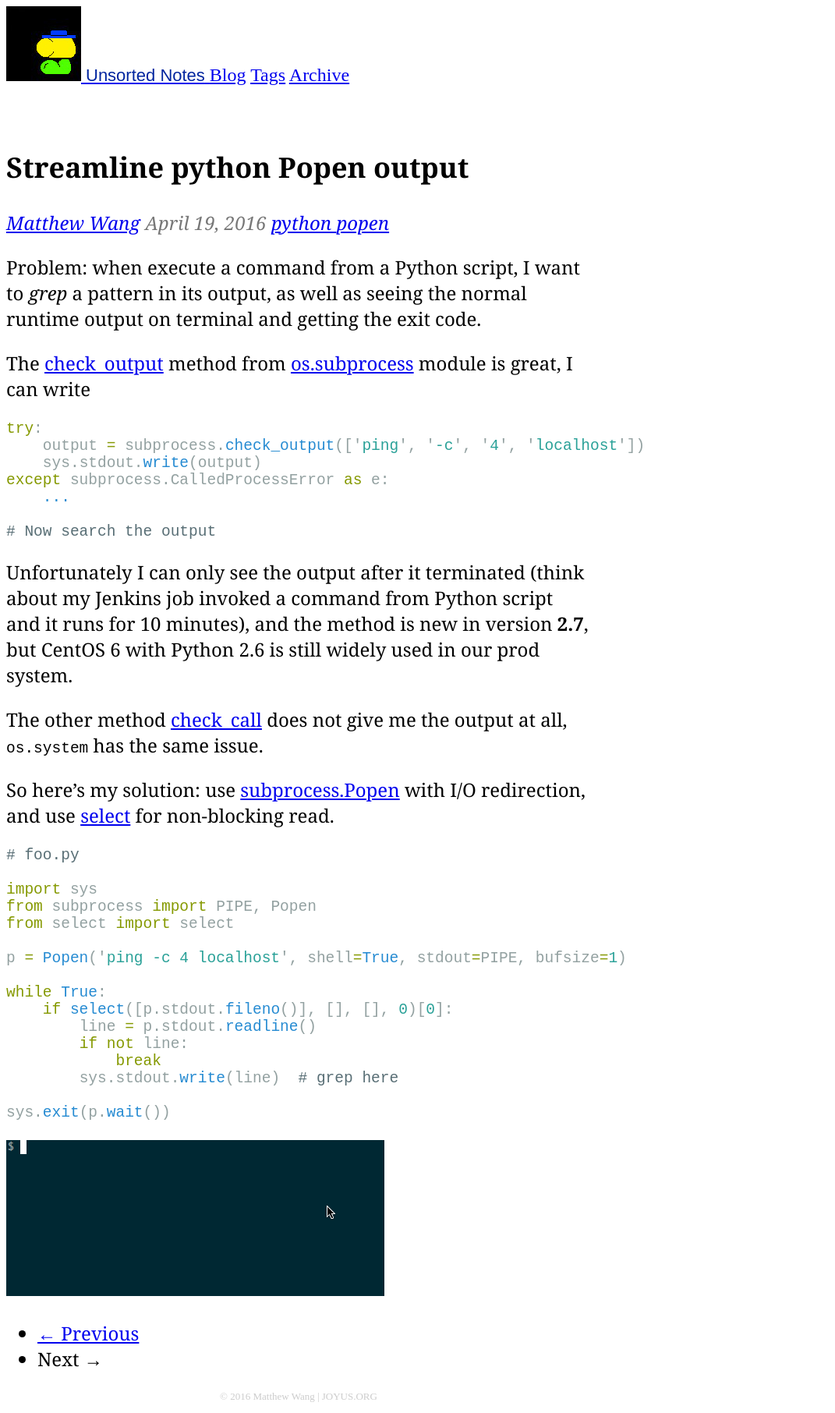
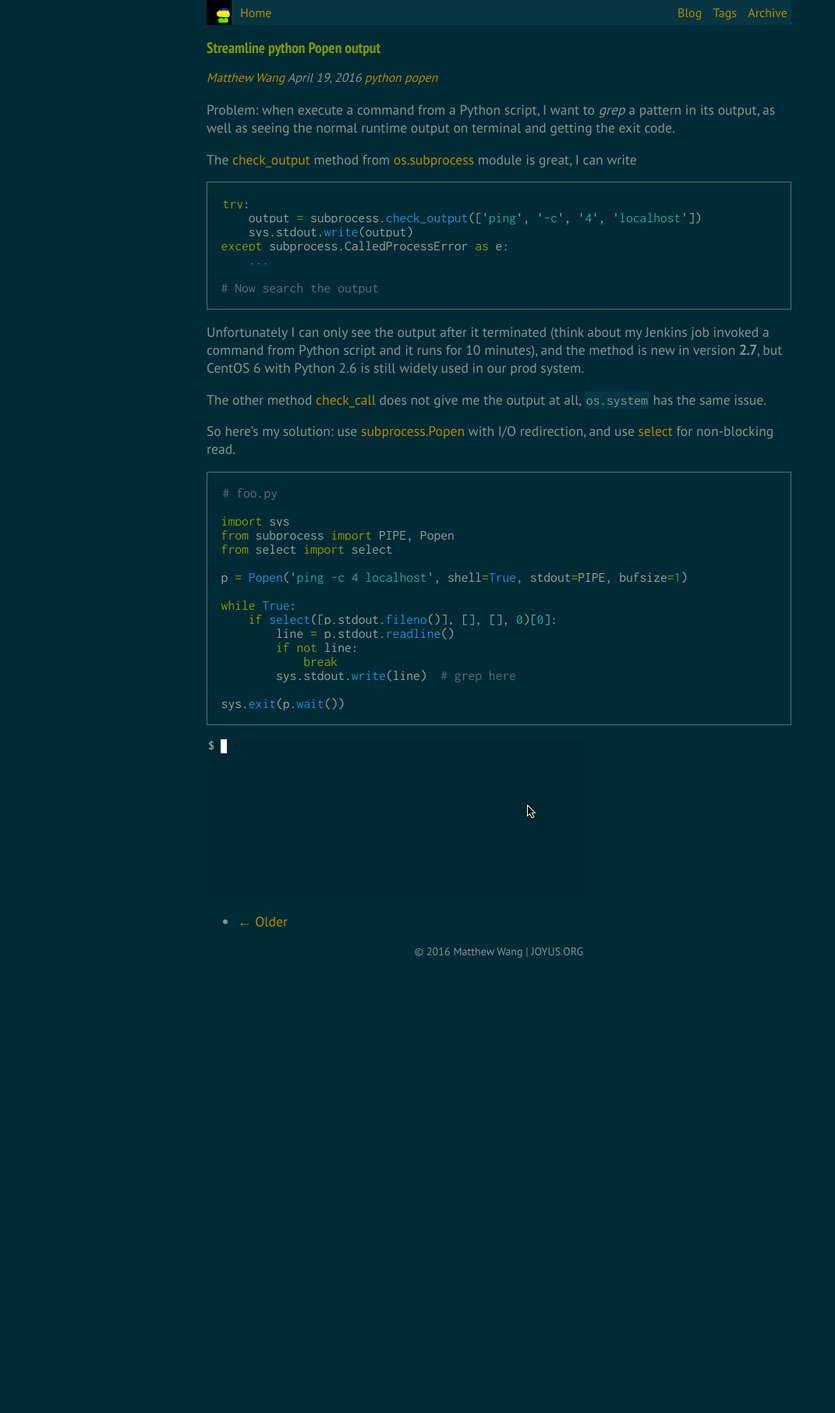
Before and after one commit to ymattw/joyus, a Jekyll site: the page built from _posts/2016-04-19-streamline-popen-output.md, in a window 1280 px wide. Shown: the whole page at 78% size, without its empty margins (0-1071 px from the left). Built offline with Jekyll 4.4.1, drawn with Linux system fonts in a browser that asks for light colours; comment, search, counter and statistics services are not loaded; after the commit the page ends 1278 px from its top, so only the background shows below that.

Commit message:
Simplify css and refactor pages

```diff
--- a/_config.yml
+++ b/_config.yml
@@ -13,7 +13,7 @@ redcarpet:
 # Site information
 #
 site_url: http://joyus.org
-headline: Unsorted Notes
+headline: "Home"
 tagline: "matthew@wang:~% strings /dev/urandom"
 author: Matthew Wang
 google_analytics_tracking_id: 'UA-1460037-1'
--- a/_layouts/default.html
+++ b/_layouts/default.html
@@ -3,11 +3,12 @@ layout: base
 ---
 
 <nav class="navbar" role="navigation">
-  <span id="nav-brand">
-    <a href="/">
-      <img src="/images/nose-96x96.jpg" />
-      <span id="headline">{{ site.headline }}</span>
-    </a>
+  <span id="logo">
+    <a href="/"><img src="/images/nose-96x96.jpg" /></a>
+  </span>
+
+  <span id="headline">
+    <a href="/">{{ site.headline }}</a>
   </span>
 
   <span id="nav-menu">
--- a/_layouts/post.html
+++ b/_layouts/post.html
@@ -32,14 +32,10 @@ layout: default
     <div class="pagination">
       <ul>
       {% if page.previous %}
-        <li class="prev"><a href="{{ page.previous.url }}" title="{{ page.previous.title }}">&larr; Previous</a></li>
-      {% else %}
-        <li class="prev disabled"><a>&larr; Previous</a></li>
+        <li><a href="{{ page.previous.url }}" title="{{ page.previous.title }}">&larr; Older</a></li>
       {% endif %}
       {% if page.next %}
-        <li class="next"><a href="{{ page.next.url }}" title="{{ page.next.title }}">Next &rarr;</a></li>
-      {% else %}
-        <li class="next disabled"><a>Next &rarr;</a>
+        <li><a href="{{ page.next.url }}" title="{{ page.next.title }}">Newer &rarr;</a></li>
       {% endif %}
       </ul>
     </div>
--- a/css/style.css
+++ b/css/style.css
@@ -1,188 +1,134 @@
-body {
-  font-size: 1.5em;
+@import url("solarized-dark.css");
+
+pre {
+  font-family: Inconsolata, monospace;
 }
 
-.container {
+html {
+  background-color: #002b36;
+  font-size: 1.1em;
+  margin-top: 0;
+}
+
+body {
+  border: 0;
+  font-size: 100%;
+  margin-top: 0;
+  padding-top: 0;
   max-width: 750px;
 }
 
-.navbar .nav {
-  float: right;
+h1 {
+  font-size: 120%;
 }
 
-.navbar img#brand {
+h2 {
+  font-size: 110%;
+}
+
+h3, pre {
+  font-size: 100%;
+}
+
+h4 {
+  font-size: 90%;
+}
+
+h5, h6 {
+  font-size: 90%;
+}
+
+a {
+  text-decoration: none;
+}
+
+pre {
+  border: none;
+  box-shadow: none;
+}
+
+.console {
+  font-family: Inconsolata, monospace;
+}
+
+.console ul {
+  padding: 0;
+  margin-left: 18px;
+}
+
+pre.highlight {
+  border: 1pt solid #586e75;
+  box-shadow: 5pt 5pt 8pt #002b36;
+}
+
+.prompt {
+  /* .highlight .k - Keyword */
+  color: #859900;
+}
+
+.navbar {
+  height: 32px;
+  background-color: #073642;
+  font-size: 16px;
+}
+
+.navbar #logo img {
   width: 32px;
   height:: 32px;
-  margin: -5px 5px 0 0;
+  margin-right: 5px;
   float: left;
 }
 
 .navbar #headline {
-  font-size: 22px;
-  line-height: 12px;
-  font-family: fantasy;
-  color: #01259F;
+  float: left;
+  margin: 6px;
 }
 
-.navbar #tagline {
-  font-size: 9px;
-  font-family: courier;
-  min-width: 240px;
-  color: #333;
+.navbar #nav-menu {
+  float: right;
+  margin-top: 6px;
 }
 
-/* posts index */
-.post > h3.title {
-  position: relative;
-  padding-top: 10px;
+.navbar #nav-menu a {
+  padding: 0 5px 0 5px;
 }
 
-.post > h3.title span.date {
-  position: absolute;
-  right: 0;
-  font-size: 90%;
+.navbar #nav-menu .active {
+  background-color: #586e75;
 }
 
-.row-fluid .post-meta {
+.post-meta {
   margin-bottom: 20px;
   font-style: italic;
-  color: #777;
+  font-size: 90%;
 }
 
 /* tag_box */
 .tag_box {
   list-style: none;
   margin: 0;
-  overflow: hidden; }
-
-.tag_box li {
-  line-height: 28px; }
-
-.tag_box li i {
-  opacity: 0.9; }
+  overflow: hidden;
+}
 
 .tag_box.inline li {
-  float: left; }
+  line-height: 2em;
+  float: left;
+}
 
 .tag_box a {
   padding: 3px 6px;
   margin: 2px;
-  background: #eee;
-  color: #555;
   border-radius: 3px;
   text-decoration: none;
-  border: 1px dashed #cccccc; }
-
-.tag_box a span {
-  vertical-align: super;
-  font-size: 0.9em; }
-
-.tag_box a:hover {
-  background-color: #e5e5e5; }
-
-.tag_box a.active {
-  background: #57A957;
-  border: 1px solid #4c964d;
-  color: #FFF; }
+  border: 1px dashed;
+}
 
 footer {
-  font-size: small;
-  color: #ccc;
+  font-size: 80%;
   text-align: center;
 }
 
-/*
- * github style
- */
-.highlight .c { color: #586E75 } /* Comment */
-.highlight .err { color: #93A1A1 } /* Error */
-.highlight .g { color: #93A1A1 } /* Generic */
-.highlight .k { color: #859900 } /* Keyword */
-.highlight .l { color: #93A1A1 } /* Literal */
-.highlight .n { color: #93A1A1 } /* Name */
-.highlight .o { color: #859900 } /* Operator */
-.highlight .x { color: #CB4B16 } /* Other */
-.highlight .p { color: #93A1A1 } /* Punctuation */
-.highlight .cm { color: #586E75 } /* Comment.Multiline */
-.highlight .cp { color: #859900 } /* Comment.Preproc */
-.highlight .c1 { color: #586E75 } /* Comment.Single */
-.highlight .cs { color: #859900 } /* Comment.Special */
-.highlight .gd { color: #2AA198 } /* Generic.Deleted */
-.highlight .ge { color: #93A1A1; font-style: italic } /* Generic.Emph */
-.highlight .gr { color: #DC322F } /* Generic.Error */
-.highlight .gh { color: #CB4B16 } /* Generic.Heading */
-.highlight .gi { color: #859900 } /* Generic.Inserted */
-.highlight .go { color: #93A1A1 } /* Generic.Output */
-.highlight .gp { color: #93A1A1 } /* Generic.Prompt */
-.highlight .gs { color: #93A1A1; font-weight: bold } /* Generic.Strong */
-.highlight .gu { color: #CB4B16 } /* Generic.Subheading */
-.highlight .gt { color: #93A1A1 } /* Generic.Traceback */
-.highlight .kc { color: #CB4B16 } /* Keyword.Constant */
-.highlight .kd { color: #268BD2 } /* Keyword.Declaration */
-.highlight .kn { color: #859900 } /* Keyword.Namespace */
-.highlight .kp { color: #859900 } /* Keyword.Pseudo */
-.highlight .kr { color: #268BD2 } /* Keyword.Reserved */
-.highlight .kt { color: #DC322F } /* Keyword.Type */
-.highlight .ld { color: #93A1A1 } /* Literal.Date */
-.highlight .m { color: #2AA198 } /* Literal.Number */
-.highlight .s { color: #2AA198 } /* Literal.String */
-.highlight .na { color: #93A1A1 } /* Name.Attribute */
-.highlight .nb { color: #B58900 } /* Name.Builtin */
-.highlight .nc { color: #268BD2 } /* Name.Class */
-.highlight .no { color: #CB4B16 } /* Name.Constant */
-.highlight .nd { color: #268BD2 } /* Name.Decorator */
-.highlight .ni { color: #CB4B16 } /* Name.Entity */
-.highlight .ne { color: #CB4B16 } /* Name.Exception */
-.highlight .nf { color: #268BD2 } /* Name.Function */
-.highlight .nl { color: #93A1A1 } /* Name.Label */
-.highlight .nn { color: #93A1A1 } /* Name.Namespace */
-.highlight .nx { color: #555 } /* Name.Other */
-.highlight .py { color: #93A1A1 } /* Name.Property */
-.highlight .nt { color: #268BD2 } /* Name.Tag */
-.highlight .nv { color: #268BD2 } /* Name.Variable */
-.highlight .ow { color: #859900 } /* Operator.Word */
-.highlight .w { color: #93A1A1 } /* Text.Whitespace */
-.highlight .mf { color: #2AA198 } /* Literal.Number.Float */
-.highlight .mh { color: #2AA198 } /* Literal.Number.Hex */
-.highlight .mi { color: #2AA198 } /* Literal.Number.Integer */
-.highlight .mo { color: #2AA198 } /* Literal.Number.Oct */
-.highlight .sb { color: #586E75 } /* Literal.String.Backtick */
-.highlight .sc { color: #2AA198 } /* Literal.String.Char */
-.highlight .sd { color: #93A1A1 } /* Literal.String.Doc */
-.highlight .s2 { color: #2AA198 } /* Literal.String.Double */
-.highlight .se { color: #CB4B16 } /* Literal.String.Escape */
-.highlight .sh { color: #93A1A1 } /* Literal.String.Heredoc */
-.highlight .si { color: #2AA198 } /* Literal.String.Interpol */
-.highlight .sx { color: #2AA198 } /* Literal.String.Other */
-.highlight .sr { color: #DC322F } /* Literal.String.Regex */
-.highlight .s1 { color: #2AA198 } /* Literal.String.Single */
-.highlight .ss { color: #2AA198 } /* Literal.String.Symbol */
-.highlight .bp { color: #268BD2 } /* Name.Builtin.Pseudo */
-.highlight .vc { color: #268BD2 } /* Name.Variable.Class */
-.highlight .vg { color: #268BD2 } /* Name.Variable.Global */
-.highlight .vi { color: #268BD2 } /* Name.Variable.Instance */
-.highlight .il { color: #2AA198 } /* Literal.Number.Integer.Long */
-
-/*
- * Overriden styles
- */
 .page-header {
   border: 0;
   margin: 0;
 }
-
-.content {
-  font-family: "Roboto Slab", "Georgia", "Arial";
-  padding-top: 50px;
-}
-
-blockquote {
-  border: 2px solid #eee;
-  font-size: 1em;
-}
-
-.navbar-toggle {
-  padding: 9px 6px;
-  border: 0;
-  margin-right: 10px;
-}
```
Also changed, not shown: index.html (+34 -21 lines).
